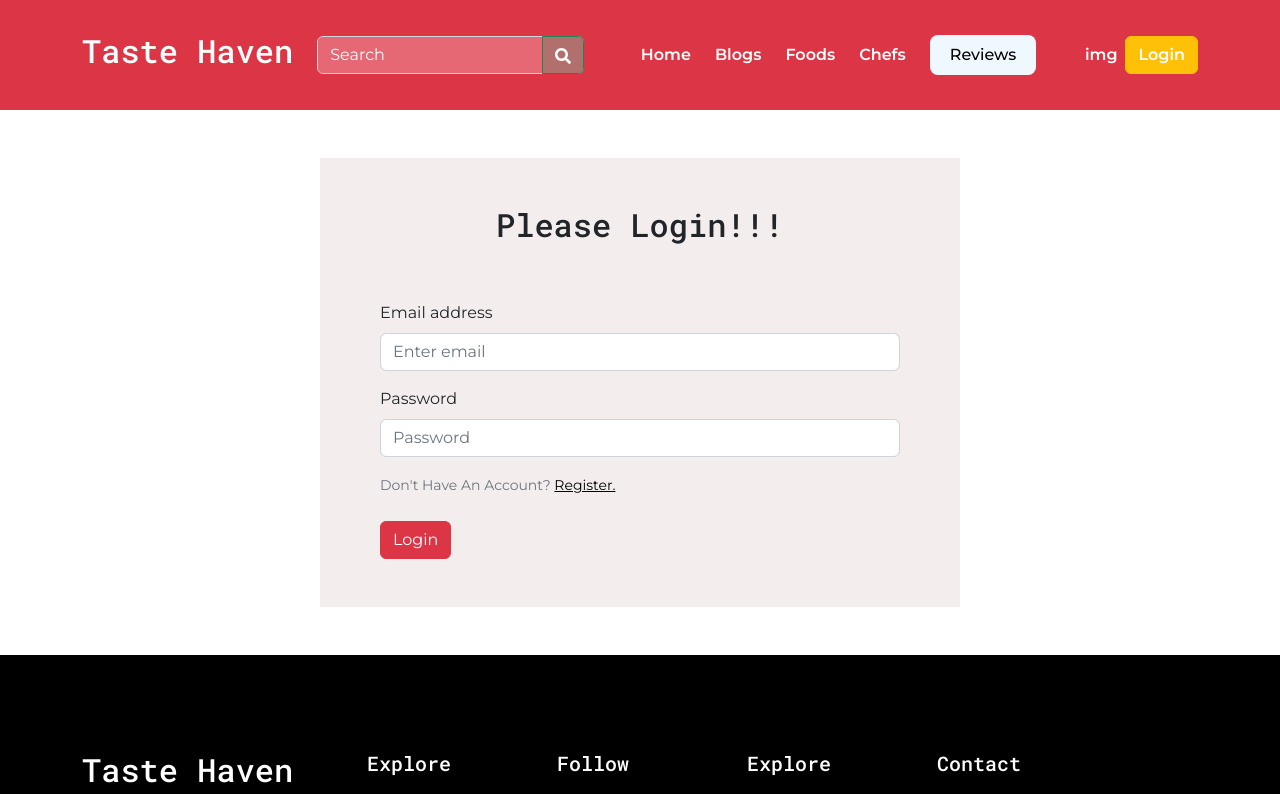
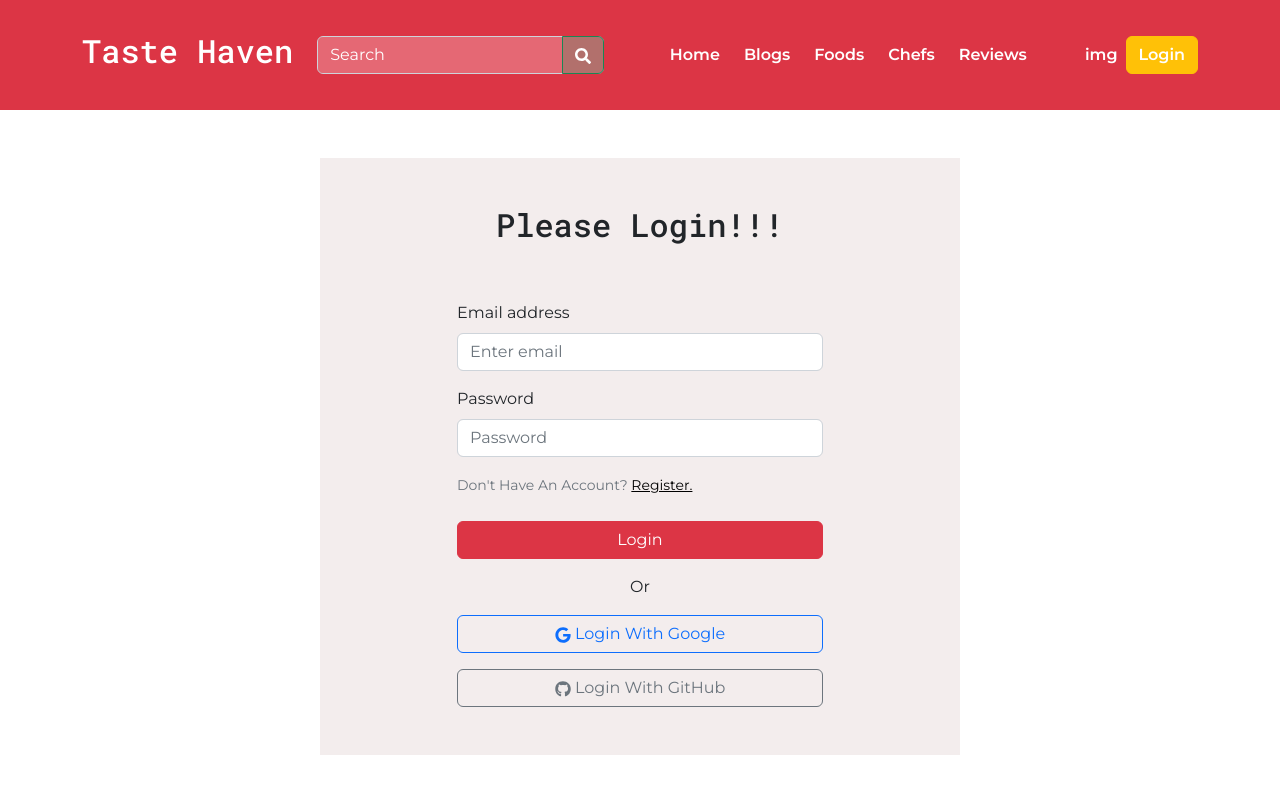
Before and after one commit to NazmulHasan18/Taste-haven-client, a React (Vite) app: page /login in a window 1280 px wide. Shown: the top 794 px of the page. Built offline with nearby package versions, Linux system fonts and the light colour scheme.

Commit message:
firebase Auth provider created

```diff
--- a/package.json
+++ b/package.json
@@ -11,6 +11,7 @@
   },
   "dependencies": {
     "bootstrap": "^5.2.3",
+    "firebase": "^9.21.0",
     "localforage": "^1.10.0",
     "match-sorter": "^6.3.1",
     "react": "^18.2.0",
--- /dev/null
+++ b/src/firebase/firebase.config.js
@@ -0,0 +1,19 @@
+// Import the functions you need from the SDKs you need
+import { initializeApp } from "firebase/app";
+// TODO: Add SDKs for Firebase products that you want to use
+// https://firebase.google.com/docs/web/setup#available-libraries
+
+// Your web app's Firebase configuration
+const firebaseConfig = {
+   apiKey: "AIzaSyBcGj18OW3659cuF6Rqr1SNXNvVonbPL3Q",
+   authDomain: "taste-haven-auth.firebaseapp.com",
+   projectId: "taste-haven-auth",
+   storageBucket: "taste-haven-auth.appspot.com",
+   messagingSenderId: "857225533251",
+   appId: "1:857225533251:web:4d59f16429ed0205b901f6",
+};
+
+// Initialize Firebase
+const app = initializeApp(firebaseConfig);
+
+export default app;
--- a/src/main.jsx
+++ b/src/main.jsx
@@ -4,9 +4,12 @@ import "bootstrap/dist/css/bootstrap.min.css";
 import "./index.css";
 import { RouterProvider } from "react-router-dom";
 import router from "./routes/route/Route";
+import AuthProvider from "./providers/AuthProvider/AuthProvider";
 
 ReactDOM.createRoot(document.getElementById("root")).render(
    <React.StrictMode>
-      <RouterProvider router={router} />
+      <AuthProvider>
+         <RouterProvider router={router} />
+      </AuthProvider>
    </React.StrictMode>
 );
--- a/src/pages/Login/Login.jsx
+++ b/src/pages/Login/Login.jsx
@@ -1,14 +1,18 @@
 /* eslint-disable react/no-unescaped-entities */
 // eslint-disable-next-line no-unused-vars
-import React from "react";
+import React, { useContext } from "react";
 import { Button, Container, Form } from "react-bootstrap";
+import { FaGithub, FaGoogle } from "react-icons/fa";
 import { Link } from "react-router-dom";
+import { AuthContext } from "../../providers/AuthProvider/AuthProvider";
 
 const Login = () => {
+   const { user } = useContext(AuthContext);
+   console.log(user);
    return (
       <Container className="my-5 w-50 mx-auto" style={{ backgroundColor: "#f3eded" }}>
          <h2 className="text-center py-5">Please Login!!!</h2>
-         <Form className=" px-5 pb-5 ">
+         <Form className=" px-5 pb-3 w-75 mx-auto">
             <Form.Group className="mb-3" controlId="formBasicEmail">
                <Form.Label>Email address</Form.Label>
                <Form.Control type="email" placeholder="Enter email" />
@@ -26,10 +30,21 @@ const Login = () => {
                   </Link>
                </Form.Text>
             </Form.Group>
-            <Button variant="danger" type="submit" className="mt-4">
+            <Button variant="danger" type="submit" className="mt-4 w-100">
                Login
             </Button>
          </Form>
+         <div className="text-center">
+            <p>Or</p>
+         </div>
+         <div className="d-flex flex-column w-75 px-5 mx-auto gap-3 pb-5">
+            <Button variant="outline-primary">
+               <FaGoogle></FaGoogle> Login With Google
+            </Button>{" "}
+            <Button variant="outline-secondary">
+               <FaGithub></FaGithub> Login With GitHub
+            </Button>{" "}
+         </div>
       </Container>
    );
 };
--- a/src/pages/Register/Register.jsx
+++ b/src/pages/Register/Register.jsx
@@ -2,22 +2,23 @@
 // eslint-disable-next-line no-unused-vars
 import React from "react";
 import { Button, Container, Form } from "react-bootstrap";
+import { FaGithub, FaGoogle } from "react-icons/fa";
 import { Link } from "react-router-dom";
 
 const Register = () => {
    return (
       <Container className="my-5 w-50 mx-auto" style={{ backgroundColor: "#f3eded" }}>
          <h2 className="text-center py-5">Please Register!!!</h2>
-         <Form className="px-5 pb-5">
-            <Form.Group className="mb-3" controlId="formBasicEmail">
+         <Form className="px-5 pb-3 w-75 mx-auto">
+            <Form.Group className="mb-3" controlId="formBasicFirstName">
                <Form.Label>First Name</Form.Label>
                <Form.Control type="text" placeholder="First Name" />
             </Form.Group>
-            <Form.Group className="mb-3" controlId="formBasicEmail">
+            <Form.Group className="mb-3" controlId="formBasicLastName">
                <Form.Label>Last Name</Form.Label>
                <Form.Control type="text" placeholder="Last Name" />
             </Form.Group>
-            <Form.Group className="mb-3" controlId="formBasicEmail">
+            <Form.Group className="mb-3" controlId="formBasicURL">
                <Form.Label>Photo URL</Form.Label>
                <Form.Control type="text" placeholder="Photo URL" />
             </Form.Group>
@@ -38,10 +39,25 @@ const Register = () => {
                   </Link>
                </Form.Text>
             </Form.Group>
-            <Button variant="danger" type="submit" className="mt-4">
-               Login
+            <Button
+               variant="danger"
+               type="submit"
+               className="mt-4 w-100 mx-auto d-flex justify-content-center"
+            >
+               Sign Up
             </Button>
          </Form>
+         <div className="text-center">
+            <p>Or</p>
+         </div>
+         <div className="d-flex flex-column w-75 px-5 mx-auto gap-3 pb-5">
+            <Button variant="outline-primary">
+               <FaGoogle></FaGoogle> Login With Google
+            </Button>
+            <Button variant="outline-secondary">
+               <FaGithub></FaGithub> Login With GitHub
+            </Button>
+         </div>
       </Container>
    );
 };
--- /dev/null
+++ b/src/providers/AuthProvider/AuthProvider.jsx
@@ -0,0 +1,19 @@
+/* eslint-disable react/prop-types */
+// eslint-disable-next-line no-unused-vars
+import React, { createContext, useState } from "react";
+import { getAuth } from "firebase/auth";
+import app from "../../firebase/firebase.config";
+
+export const AuthContext = createContext(null);
+const auth = getAuth(app);
+
+const AuthProvider = ({ children }) => {
+   const [user, setUser] = useState(null);
+
+   const authInfo = {
+      user,
+   };
+   return <AuthContext.Provider value={authInfo}>{children}</AuthContext.Provider>;
+};
+
+export default AuthProvider;
--- a/src/shared/NavigationBar/NavigationBar.jsx
+++ b/src/shared/NavigationBar/NavigationBar.jsx
@@ -37,7 +37,7 @@ const NavigationBar = () => {
                <NavLink to="/chefs" className={({ isActive }) => (isActive ? "activeA" : "inactiveA")}>
                   Chefs
                </NavLink>
-               <NavLink to="#reviews" className={({ isActive }) => (isActive ? "activeA" : "inactiveA")}>
+               <NavLink to="/reviews" className={({ isActive }) => (isActive ? "activeA" : "inactiveA")}>
                   Reviews
                </NavLink>
             </Nav>
```
Also changed, not shown: 1 other file (tests, documents, lock files or other folders).
